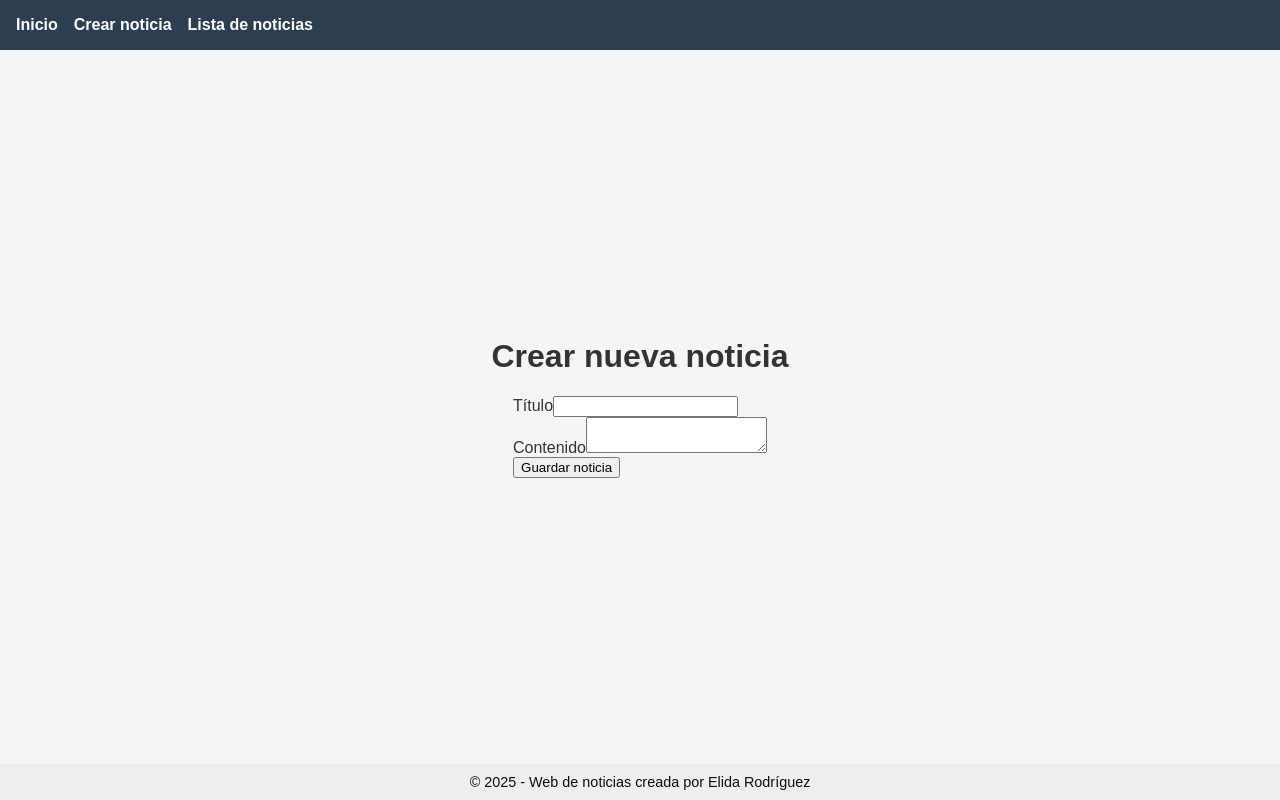
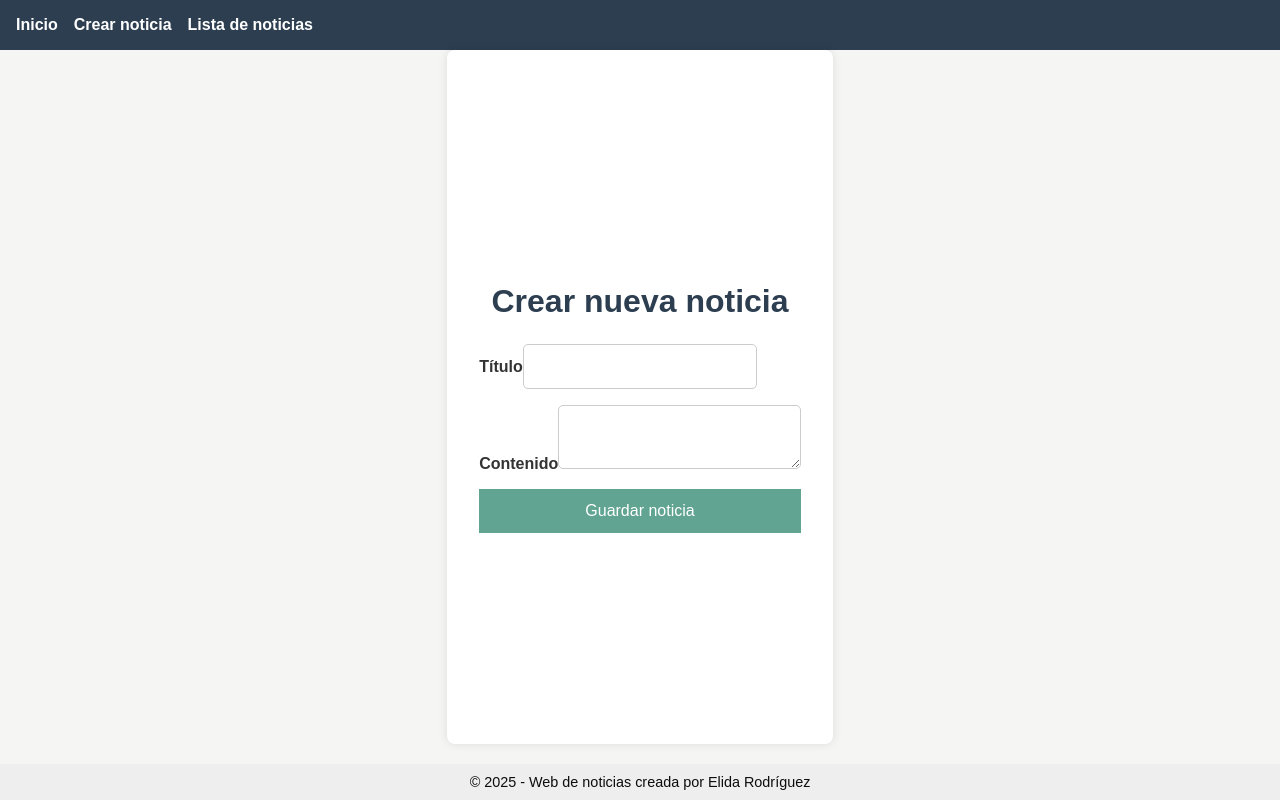
Before and after one commit to Elimila/React-web-noticias, a React (Vite) app: page /form in a window 1280 px wide. Built offline with nearby package versions, Linux system fonts and the light colour scheme.

Commit message:
Estilos aplicados al formulario: creado _form.scss y clase form-view en Form.jsx

```diff
--- a/src/assets/styles/main.scss
+++ b/src/assets/styles/main.scss
@@ -2,6 +2,8 @@
 @import './components/header';
 @import './components/footer';
 @import './pages/home';
+@import './pages/form';
+
 
 
 body {
--- /dev/null
+++ b/src/assets/styles/pages/_form.scss
@@ -0,0 +1,46 @@
+.form-view {
+  max-width: 600px;
+  margin: 0 auto;
+  padding: 2rem;
+  background-color: #ffffff;
+  border-radius: 8px;
+  box-shadow: 0 0 10px rgba(0, 0, 0, 0.1);
+
+  h1 {
+    color: $primary-color;
+    margin-bottom: 1.5rem;
+    text-align: center;
+  }
+
+  form {
+    display: flex;
+    flex-direction: column;
+    gap: 1rem;
+
+    label {
+      font-weight: bold;
+    }
+
+    input,
+    textarea {
+      padding: 0.8rem;
+      border: 1px solid #ccc;
+      border-radius: 5px;
+      font-size: 1rem;
+    }
+
+    button {
+      background-color: $secondary-color;
+      color: white;
+      border: none;
+      padding: 0.8rem;
+      font-size: 1rem;
+      cursor: pointer;
+      transition: background-color 0.3s ease;
+
+      &:hover {
+        background-color: darken($secondary-color, 10%);
+      }
+    }
+  }
+}
--- a/src/pages/Form.jsx
+++ b/src/pages/Form.jsx
@@ -17,13 +17,12 @@ function Form() {
       content
     }
 
-    addNews(newNews) // usamos el context en lugar de localStorage directo
-
-    navigate('/list') // redirige a la lista
+    addNews(newNews)
+    navigate('/list')
   }
 
   return (
-    <main>
+    <main className="form-view">
       <h1>Crear nueva noticia</h1>
       <form onSubmit={handleSubmit}>
         <div>
```
